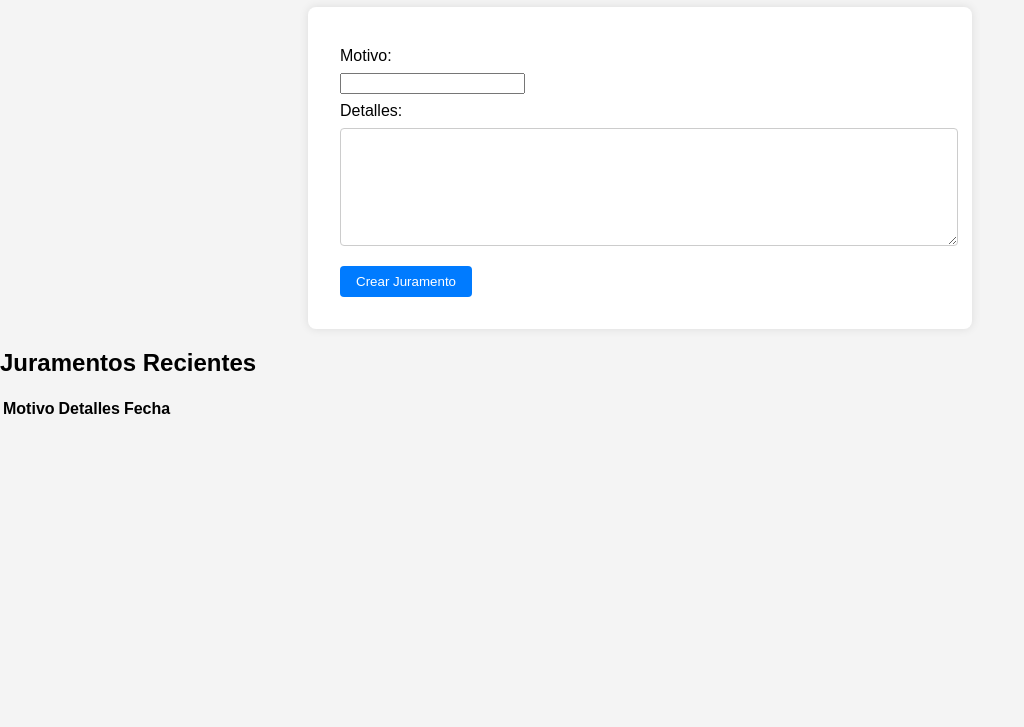
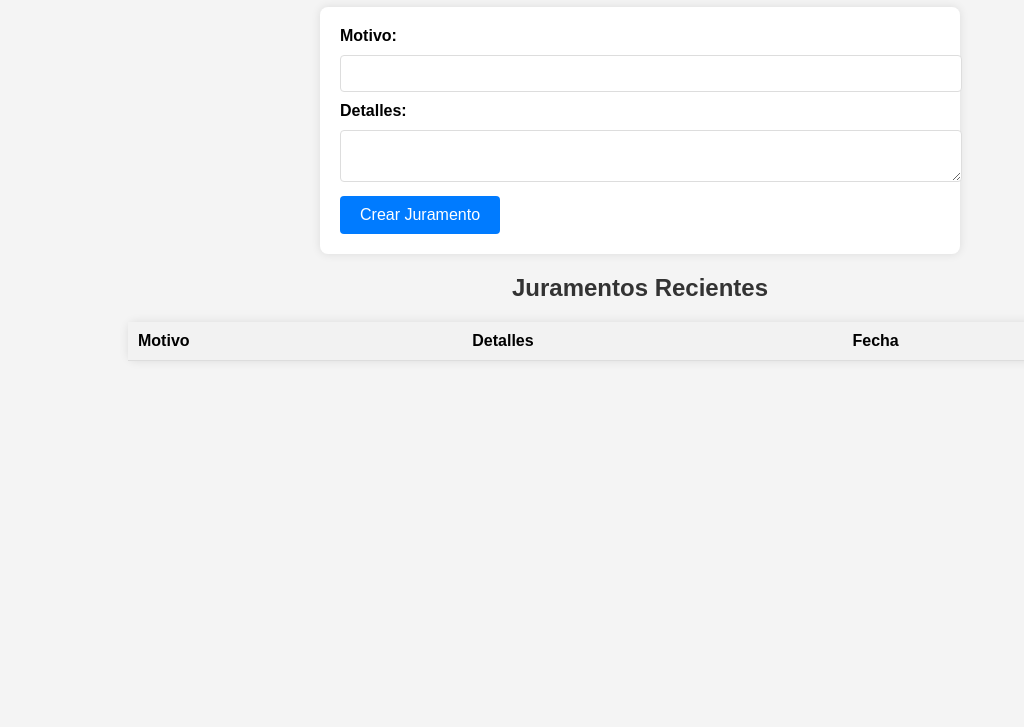
Before and after one commit to GAbriel1800/Jura-lo, a website: page index.html in a window 1280 px wide. Shown: the part 73-800 px from the top of the page, without its empty margins (0-1024 px from the left). Drawn offline with Linux system fonts and the light colour scheme; no server answers.

Commit message:
Update style.css

```diff
--- a/style.css
+++ b/style.css
@@ -1,3 +1,4 @@
+/* Estilos generales */
 body {
     font-family: Arial, sans-serif;
     margin: 0;
@@ -5,49 +6,76 @@ body {
     background-color: #f4f4f4;
 }
 
-header {
-    background-color: #333;
-    color: #fff;
-    padding: 1rem;
+h1, h2 {
     text-align: center;
+    color: #333;
 }
 
-main {
-    padding: 1rem;
-}
-
+/* Formulario */
 form {
-    margin: 0 auto;
+    background-color: #fff;
+    padding: 20px;
+    margin: 20px auto;
+    width: 80%;
     max-width: 600px;
-    background: #fff;
-    padding: 2rem;
     border-radius: 8px;
     box-shadow: 0 0 10px rgba(0, 0, 0, 0.1);
 }
 
 label {
     display: block;
-    margin: 0.5rem 0;
+    margin-bottom: 10px;
+    font-weight: bold;
 }
 
+input[type="text"],
 textarea {
     width: 100%;
-    height: 100px;
-    margin-bottom: 1rem;
-    padding: 0.5rem;
+    padding: 10px;
+    margin-bottom: 10px;
+    border: 1px solid #ddd;
     border-radius: 4px;
-    border: 1px solid #ccc;
 }
 
 button {
-    background-color: #007bff;
-    color: #fff;
+    background-color: #007BFF;
+    color: white;
     border: none;
-    padding: 0.5rem 1rem;
+    padding: 10px 20px;
     border-radius: 4px;
     cursor: pointer;
+    font-size: 16px;
 }
 
 button:hover {
     background-color: #0056b3;
 }
+
+/* Tabla de Juramentos */
+table {
+    width: 80%;
+    margin: 20px auto;
+    border-collapse: collapse;
+    background-color: #fff;
+    border-radius: 8px;
+    box-shadow: 0 0 10px rgba(0, 0, 0, 0.1);
+}
+
+th, td {
+    padding: 10px;
+    border-bottom: 1px solid #ddd;
+    text-align: left;
+}
+
+th {
+    background-color: #f2f2f2;
+    font-weight: bold;
+}
+
+tr:nth-child(even) {
+    background-color: #f9f9f9;
+}
+
+tr:hover {
+    background-color: #f1f1f1;
+}
```
